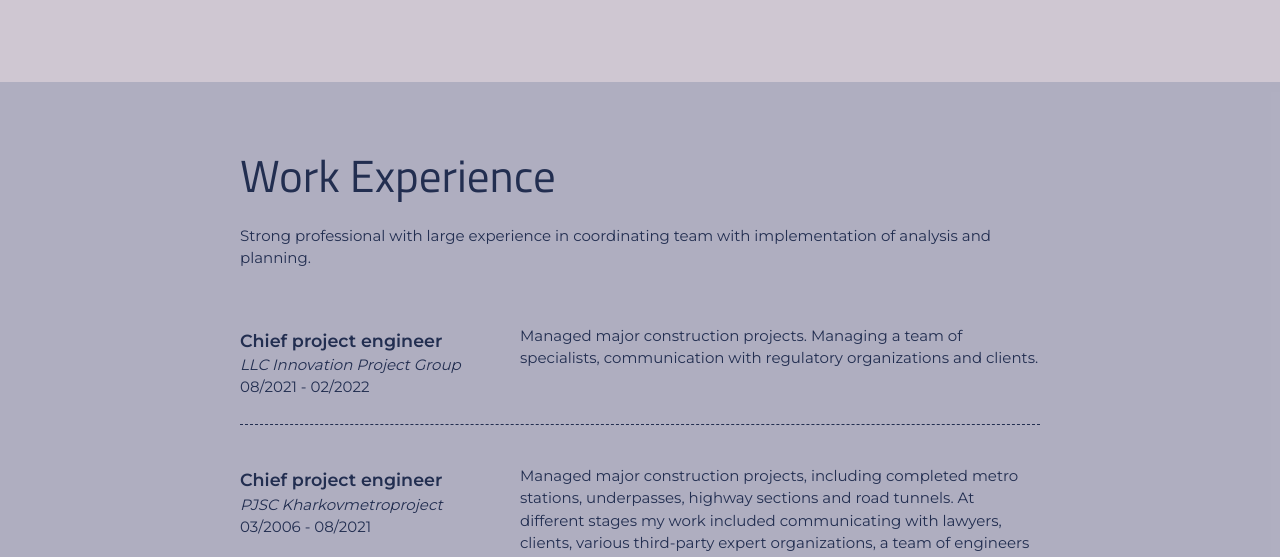
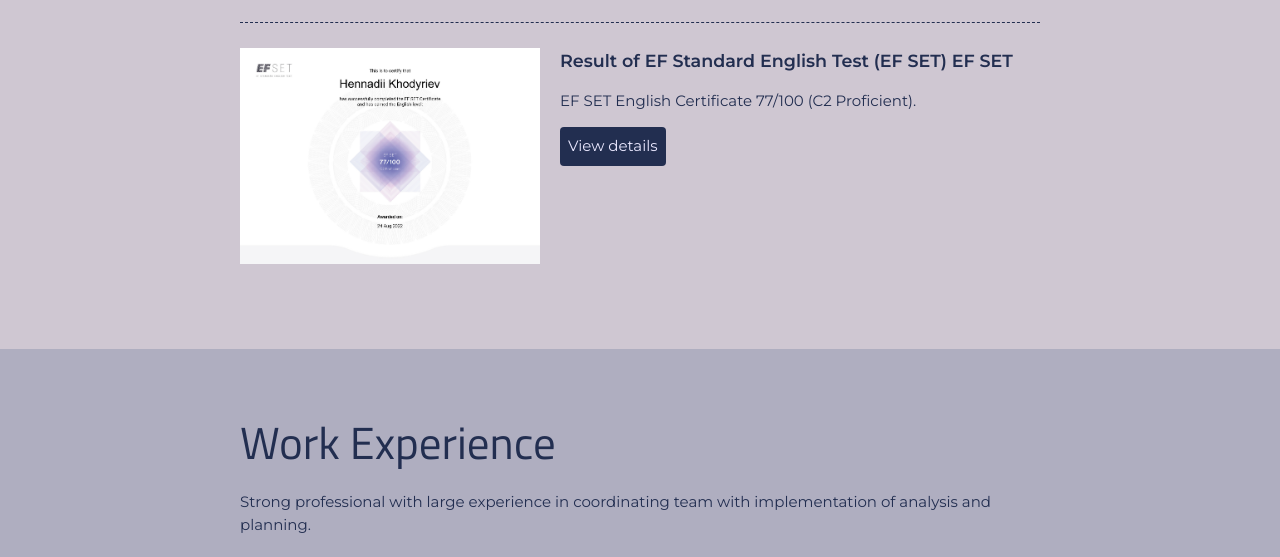
Before and after one commit to Khodyriev/CV-web-site, a plain HTML site: page index.html in a window 1280 px wide. Shown: the part 2449-3006 px from the top of the page. Drawn offline with Linux system fonts and the light colour scheme.

Commit message:
added Result of EF Standard English Test sertificate

```diff
--- a/index.html
+++ b/index.html
@@ -202,6 +202,30 @@
             >
           </section>
 
+          <!-- Courses - last (English sertificate) -->
+          <section class="certification-item">
+            <img
+              src="./images/EF SET Certificate.jpg"
+              alt="EF SET English Certificate"
+            />
+            <h3>
+              Result of EF Standard English Test (EF SET)
+              <a
+                class="inhead"
+                href="https://www.efset.org/"
+                target="_blank"
+                >EF SET</a
+              >
+            </h3>
+            <p>EF SET English Certificate 77/100 (C2 Proficient).</p>
+            <a
+              class="btn"
+              href="https://www.efset.org/cert/fvaaYf"
+              target="_blank"
+              >View details</a
+            >
+          </section>
+
           <!-- End of Project block. -->
         </div>
       </section>
```
Also changed, not shown: images/EF SET Certificate.jpg (added).
